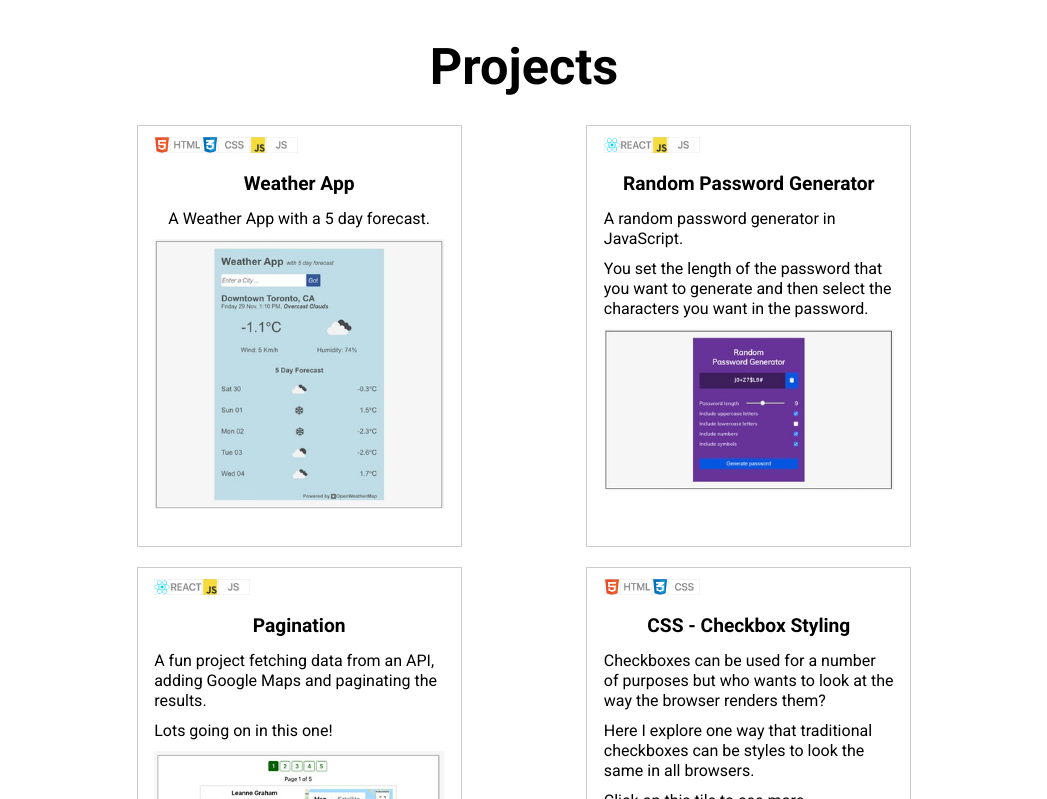
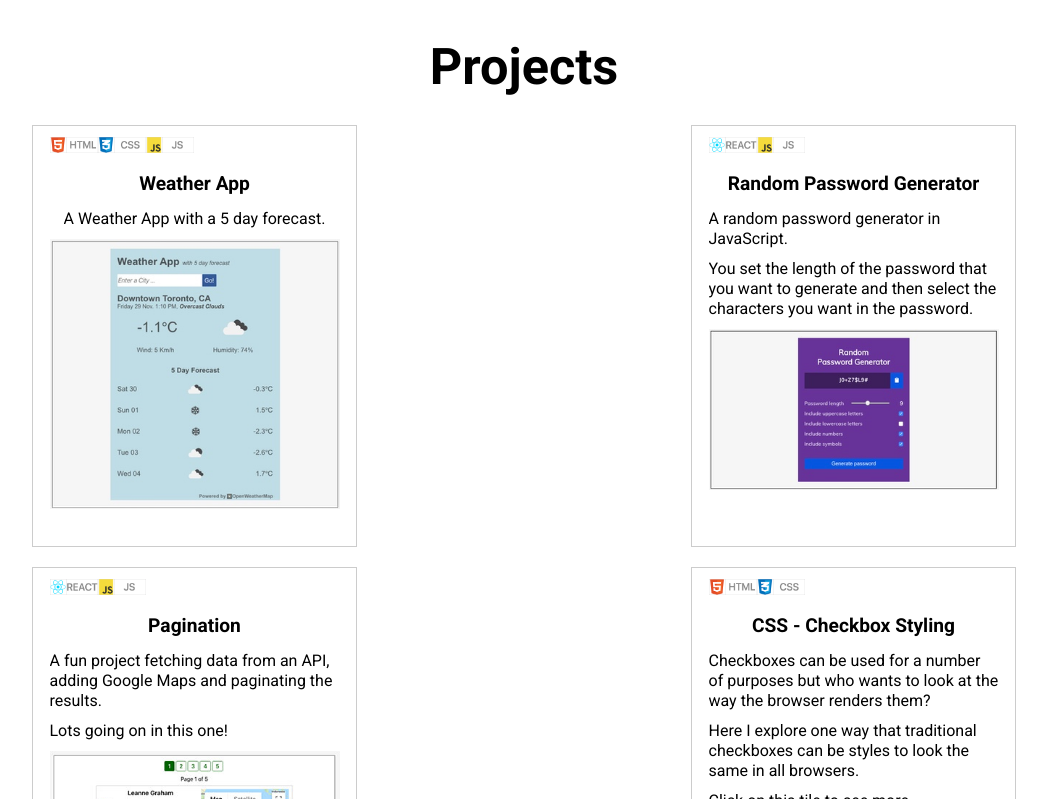
Before and after one commit to peterajones/peterjonesdev2022, a Next.js app: page /projects in a window 1280 px wide. Shown: the part 561-1360 px from the top of the page, without its empty margins (116-1163 px from the left). Built offline with nearby package versions, Linux system fonts and the light colour scheme; no server answers; a web font is replaced by a local one.

Commit message:
project page dark mode

```diff
--- a/styles/partials/_items.scss
+++ b/styles/partials/_items.scss
@@ -5,7 +5,8 @@
 ul.items-container {
   display: flex;
   flex-wrap: wrap;
-  justify-content: space-evenly;
+  justify-content: space-between;
+  align-content: space-evenly;
   grid-gap: 20px;
   gap: 20px;
   list-style: none;
```
